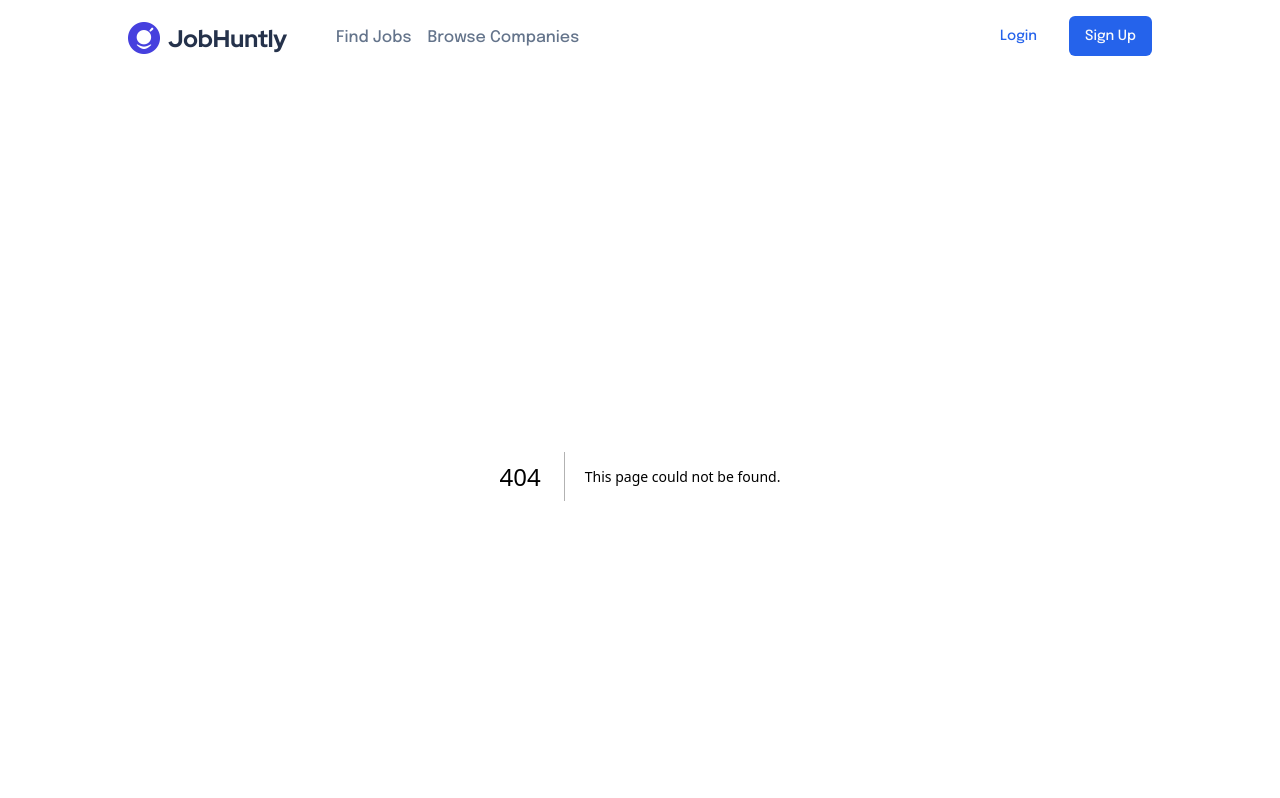
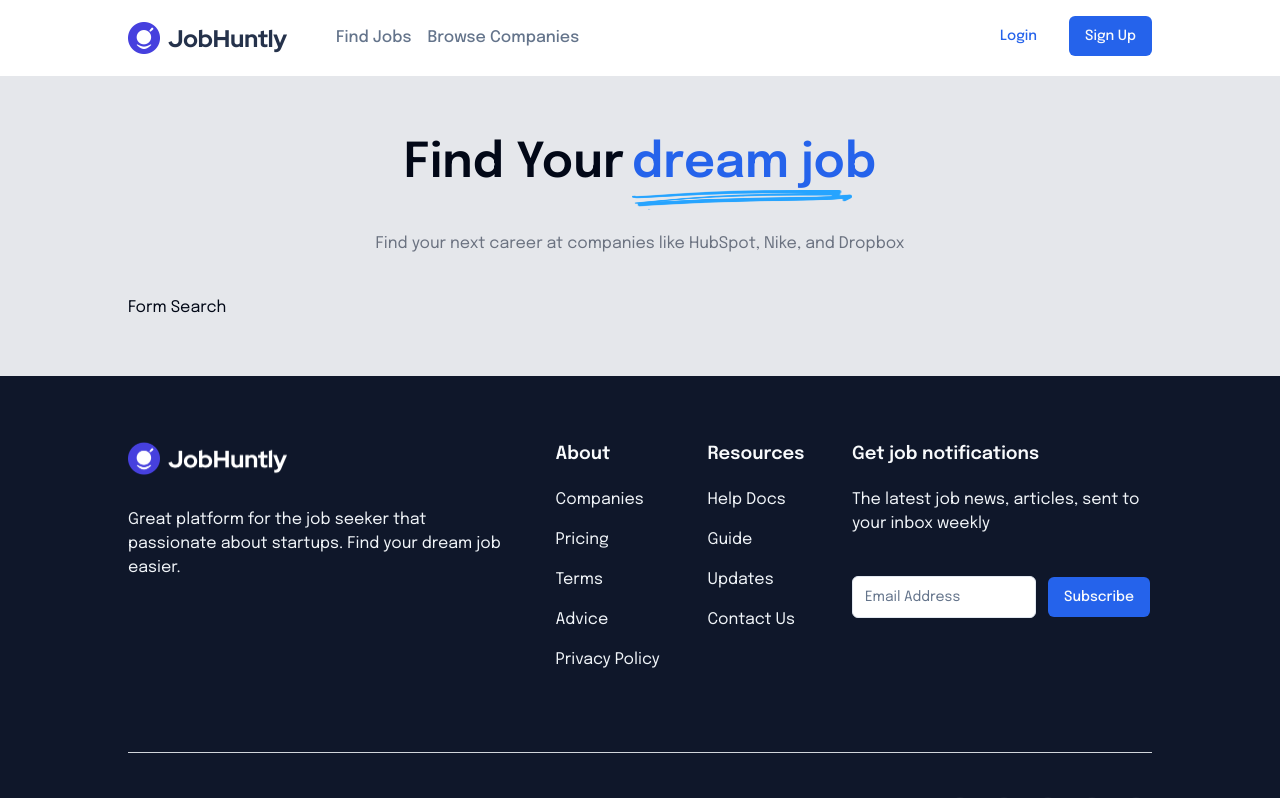
Before and after one commit to adipati27ma/jobhuntly-nextprism, a Next.js app: page /find-jobs in a window 1280 px wide. Before the commit this address had no page. Shown: the top 798 px of the page. Built offline with nearby package versions, Linux system fonts and the light colour scheme.

Commit message:
feat: Add FindJobs page and ExploreDataContainer component for sharing the "reusable component"

```diff
--- /dev/null
+++ b/src/app/find-jobs/find-jobs.tsx
@@ -0,0 +1,14 @@
+import { ExploreDataContainer } from '@/containers';
+import React, { FC } from 'react';
+
+interface FindJobsProps {}
+
+const FindJobs: FC<FindJobsProps> = ({}) => {
+  return (
+    <div>
+      <ExploreDataContainer />
+    </div>
+  );
+};
+
+export default FindJobs;
--- /dev/null
+++ b/src/app/find-jobs/page.tsx
@@ -0,0 +1 @@
+export { default } from './find-jobs';
--- /dev/null
+++ b/src/containers/ExploreDataContainer/ExploreDataContainer.tsx
@@ -0,0 +1,41 @@
+import Image from 'next/image';
+import React, { FC } from 'react';
+
+interface ExploreDataContainerProps {
+  formFilter?: any;
+  onSubmitFilter?: (values: any) => Promise<void>;
+  filterForms?: any;
+}
+
+const ExploreDataContainer: FC<ExploreDataContainerProps> = ({}) => {
+  return (
+    <div className="bg-gray-200 px-32 pt-16 pb-14">
+      <div className="mb-10">
+        <div className="mx-auto mb-11 text-center flex justify-center gap-2">
+          <span className="text-5xl font-semibold">Find Your</span>
+          <div className="relative">
+            <span className="text-5xl font-semibold text-primary">
+              dream job
+            </span>
+            <div className="absolute top-10 w-[220px] h-10">
+              <Image
+                src="/images/pattern2.png"
+                alt="pattern2 image"
+                fill
+                objectFit="contain"
+              />
+            </div>
+          </div>
+        </div>
+        <div className="text-center text-gray-500">
+          Find your next career at companies like HubSpot, Nike, and Dropbox
+        </div>
+      </div>
+      <div>
+        <div>Form Search</div>
+      </div>
+    </div>
+  );
+};
+
+export default ExploreDataContainer;
--- /dev/null
+++ b/src/containers/ExploreDataContainer/index.tsx
@@ -0,0 +1 @@
+export { default } from './ExploreDataContainer';
--- /dev/null
+++ b/src/containers/index.tsx
@@ -0,0 +1,3 @@
+import ExploreDataContainer from './ExploreDataContainer';
+
+export { ExploreDataContainer };
```
